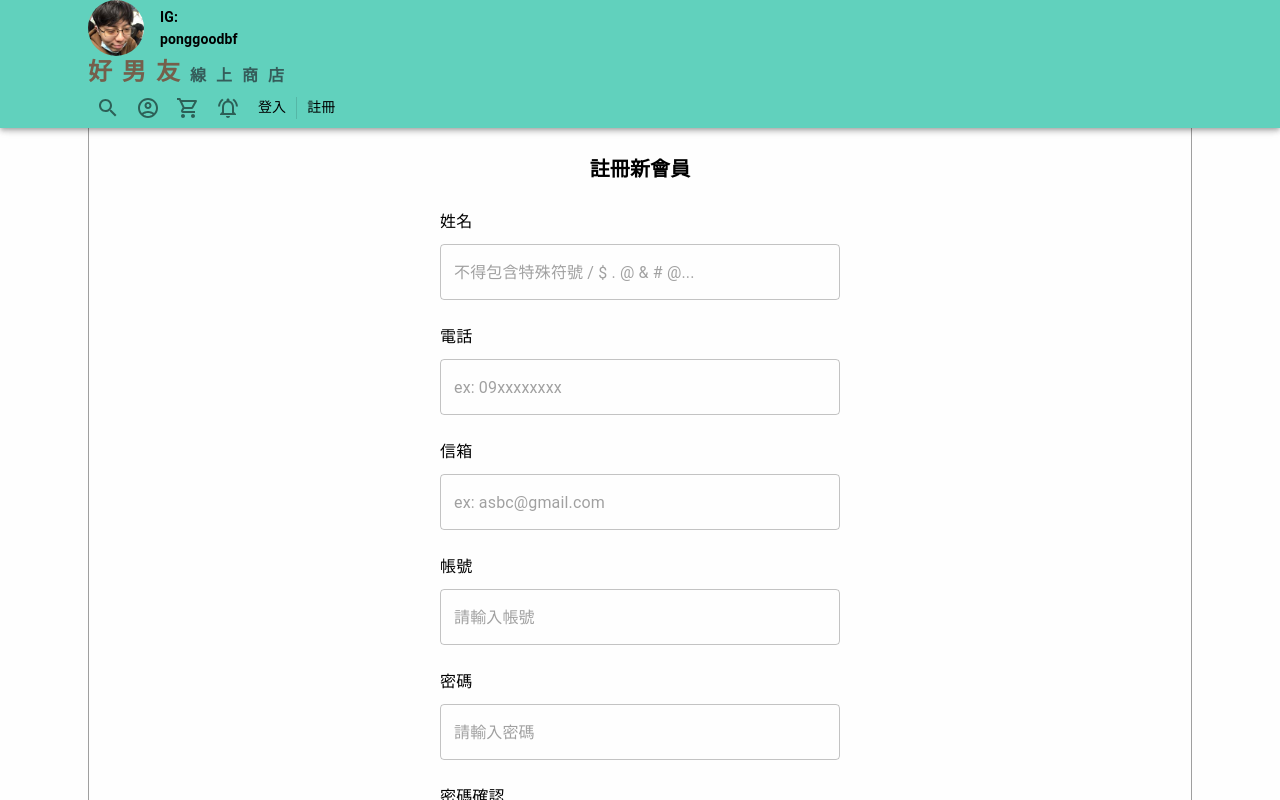
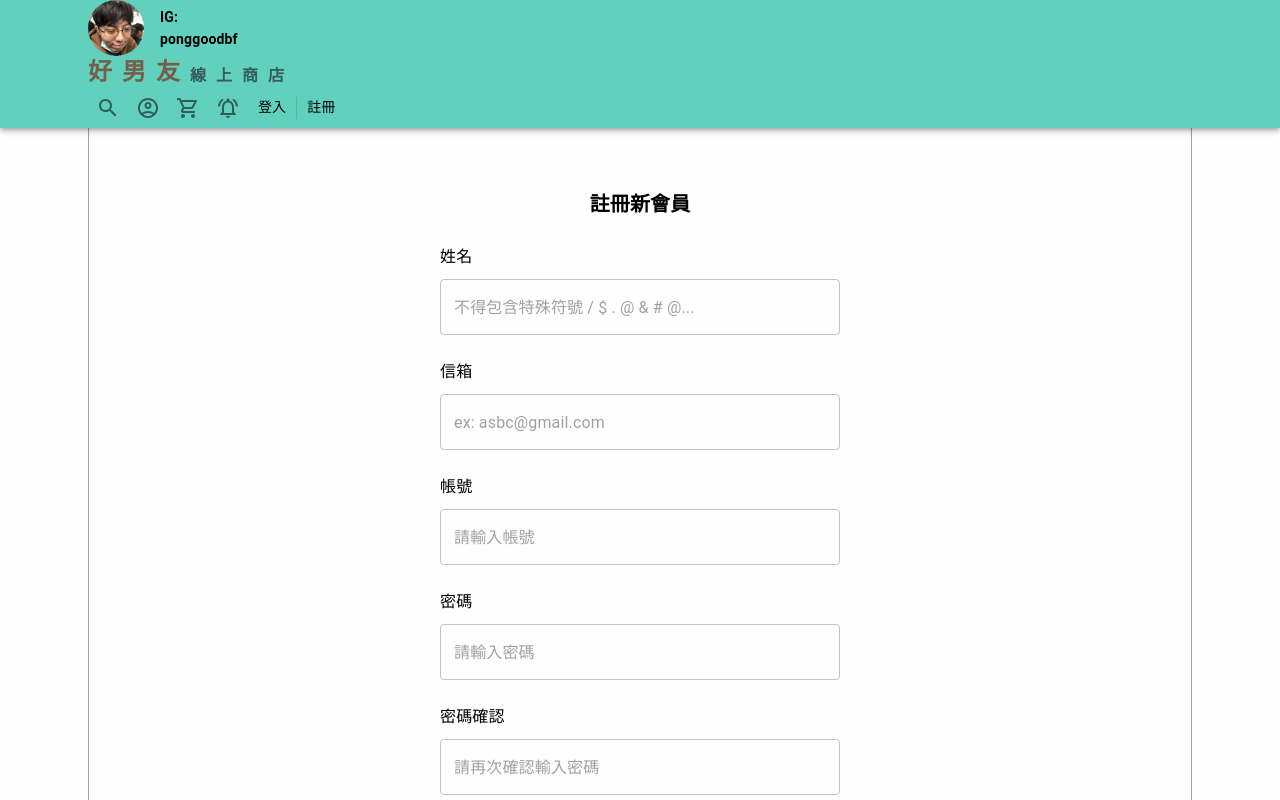
Before and after one commit to austin72905/ponggoodbf-shop-frontend, a React (Create React App) app: page /signup in a window 1280 px wide. Shown: the top 800 px of the page. Built offline with nearby package versions, Linux system fonts and the light colour scheme.

Commit message:
修改註冊頁面不必填電話

```diff
--- a/src/pages/signUp/SignUp.tsx
+++ b/src/pages/signUp/SignUp.tsx
@@ -35,10 +35,6 @@ export default function SignUp() {
             <TextField placeholder='不得包含特殊符號 / $ . @ & # @...'  sx={{ marginTop: "10px" }}  fullWidth />
           </ItemWrapper>
 
-          <ItemWrapper>
-            <Typography variant='body1' >電話</Typography>
-            <TextField placeholder='ex: 09xxxxxxxx'  sx={{ marginTop: "10px" }}  fullWidth />
-          </ItemWrapper>
           <ItemWrapper>
             <Typography variant='body1' >信箱</Typography>
             <TextField placeholder='ex: asbc@gmail.com'  sx={{ marginTop: "10px" }}  fullWidth />
```
